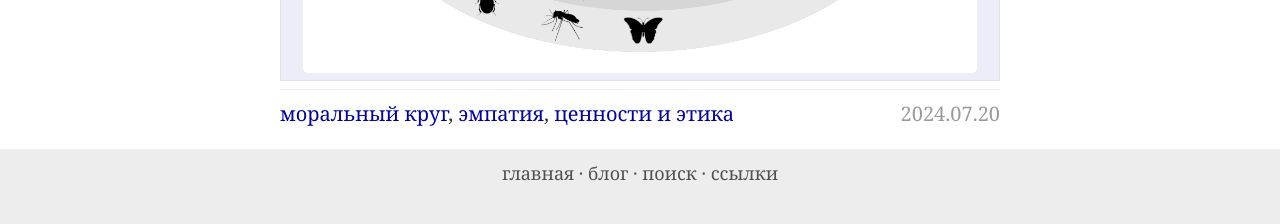
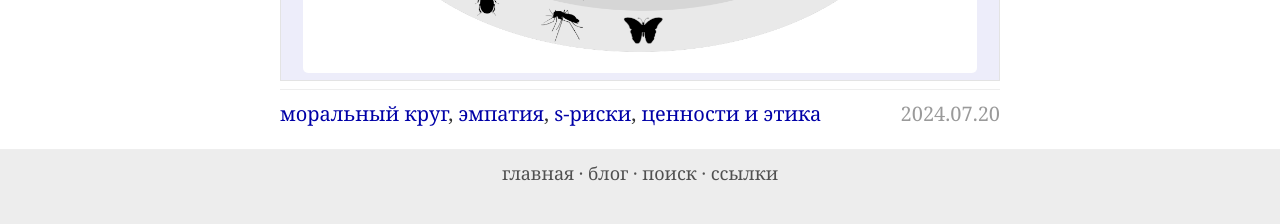
Before and after one commit to ReducingSuffering/reducingsuffering.github.io, a Jekyll site: the page built from _posts/wt/Переводы/Магнус Виндинг/2024-07-20-638.md, in a window 1280 px wide. Shown: the part 863-1087 px from the top of the page. Built offline with Jekyll 4.4.1, drawn with Linux system fonts in a browser that asks for light colours.

Commit message:
Update 2024-07-20-638.md

```diff
--- a/_posts/wt/Переводы/Магнус Виндинг/2024-07-20-638.md
+++ b/_posts/wt/Переводы/Магнус Виндинг/2024-07-20-638.md
@@ -7,6 +7,7 @@ telegram: https://t.me/reducing_suffering/329
 tags:
   - моральный_круг
   - эмпатия
+  - s-риски
   - ценности_и_этика
 meta_tags:
   - статьи
```
